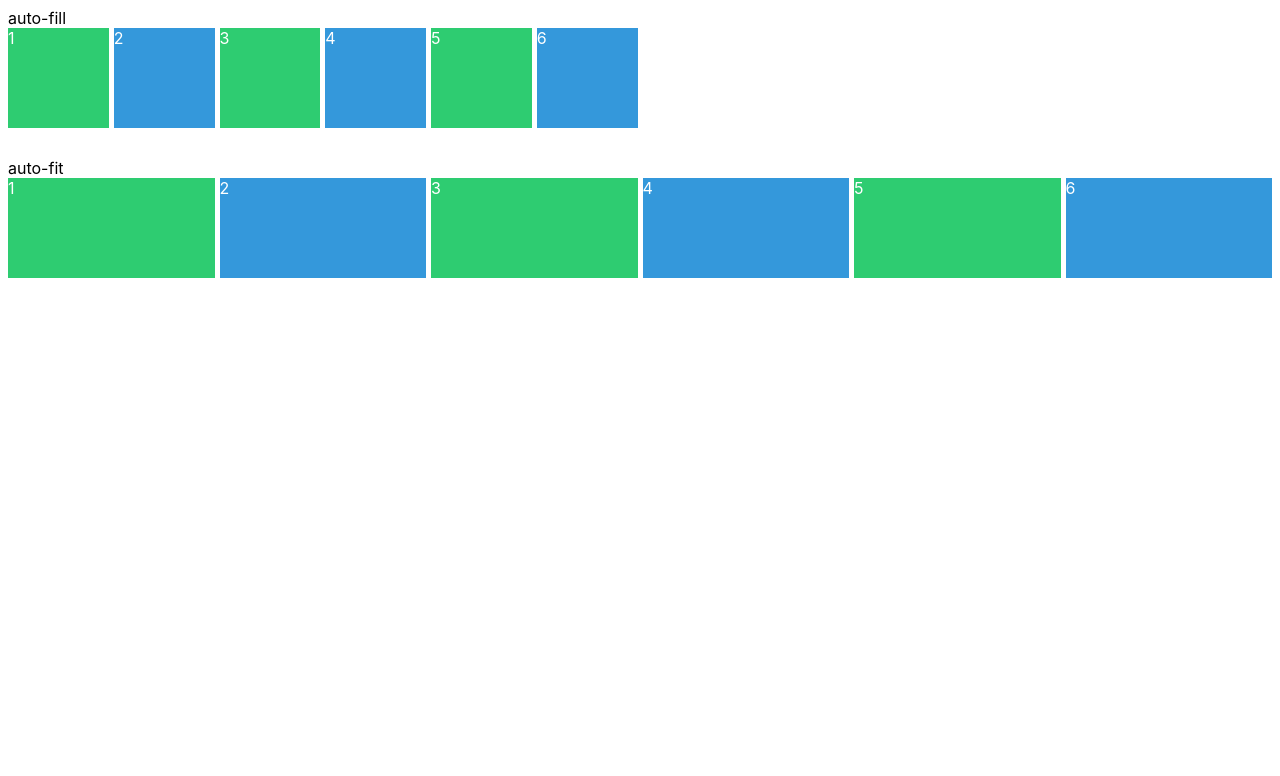
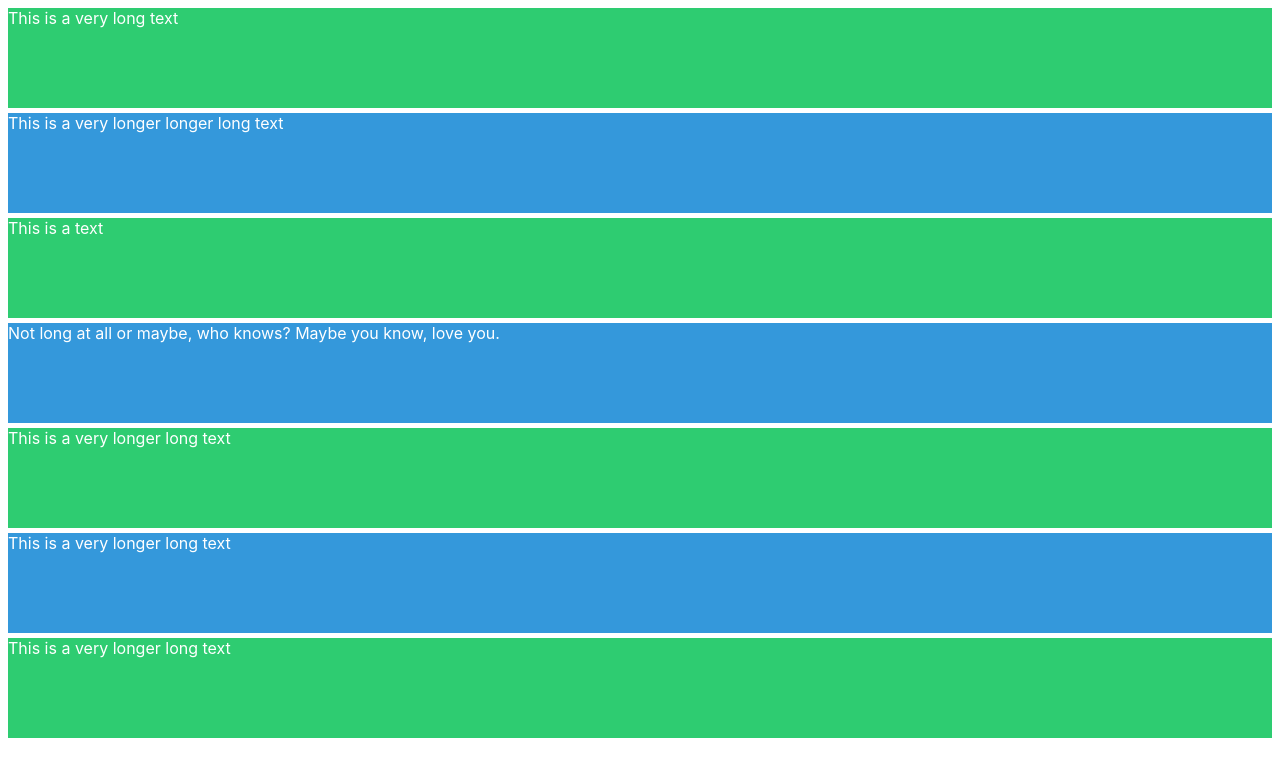
Before and after one commit to sinbox0701/SCSS, a plain HTML site: page index.html in a window 1280 px wide. Drawn offline with Linux system fonts and the light colour scheme.

Commit message:
min-content & max-content

```diff
--- a/index.html
+++ b/index.html
@@ -7,23 +7,14 @@
         <title>(S)CSS Master Class</title>
     </head>
     <body>
-        auto-fill
         <div class="wrapper">
-            <div class="item">1</div>
-            <div class="item">2</div>
-            <div class="item">3</div>
-            <div class="item">4</div>
-            <div class="item">5</div>
-            <div class="item">6</div>
-        </div>
-        auto-fit
-        <div class="wrapper">
-            <div class="item">1</div>
-            <div class="item">2</div>
-            <div class="item">3</div>
-            <div class="item">4</div>
-            <div class="item">5</div>
-            <div class="item">6</div>
+            <div class="item">This is a very long text</div>
+            <div class="item">This is a very longer longer long text</div>
+            <div class="item">This is a text</div>
+            <div class="item">Not long at all or maybe, who knows? Maybe you know, love you.</div>
+            <div class="item">This is a very longer long text</div>
+            <div class="item">This is a very longer long text</div>
+            <div class="item">This is a very longer long text</div>
         </div>
     </body>
 </html>
--- a/styles.css
+++ b/styles.css
@@ -6,6 +6,7 @@ body {
     display: grid;
     color: white;
     gap: 5px;
+    grid-template-columns: repeat(auto-fit minmax(20px,max-content));
     grid-auto-rows: 100px;
     margin-bottom: 30px
 
@@ -19,25 +20,18 @@ body {
     background-color: #3498db;
 }
 
-.wrapper:first-child{
-    grid-template-columns: repeat(auto-fill,minmax(100px,1fr));
-}
+/*
+우리는 이때까지 크기(px, vh,vw...)나 fr을 사용했는데
+가끔은 머리속에 있는 content를 디자인하고 싶을 떄가 있을 것이다. 이럴때 사용한다
 
-.wrapper:last-child{
-    grid-template-columns: repeat(auto-fit,minmax(100px,1fr));
-}
+● max-content
+▷ content의 크기만큼 cell의 크기를 늘린다.
+● min-content
+▷ content의 크기를 최대한 줄여 cell의 크기를 줄인다.
 
-/*
-auto-fit, auto-fill은 전부 repeat() 함수 안에서만 동작한다.
-이 둘을 이용하면 responsive website(반응형 웹사이트)를 손쉽게 만들 수 있다. (최고의방법)
-즉, 대부분의 경우 repeat()의 첫번째 인자로 직접 숫자를 쓰는 것보다 auto-fill, auto-fit
-둘 중 하나를 쓰는 경우가 다반사일 것이다
+※ 어떻게 content가 보여야 하는지 디자인하는 것이다.
+※ repeat(), minmax와 결합하여 반응형 디자인을 만들 수 있다.
 
-[auto-flll]
-우리가 정해준 크기 안에서 가능한 한 많은 빈 column(row)를 만들어준다.
-(남는 공간을 빈 cell로 가득 채움)
-[auto-fit]
-현재 element를 stretch해서 colum(row) 딱 맞게(fit) 해준다.
-(남는 공간에 현재 요소를 stretch해서 가득 채움)
-*참고로 CSS를 연습할 때는 firefox 브라우저가 가장 좋고, Live Server는 가끔 CSS가 먹통이 될 수 있으니 CSS 연습할 때만은 사용을 지양하는 것이 좋은 것 같다
+grid-template-columns: min-content max-content;
+grid-template-columns값에 min(max)-content를 넣을때마다 열 추가
 */
```
Also changed, not shown: README.md.
